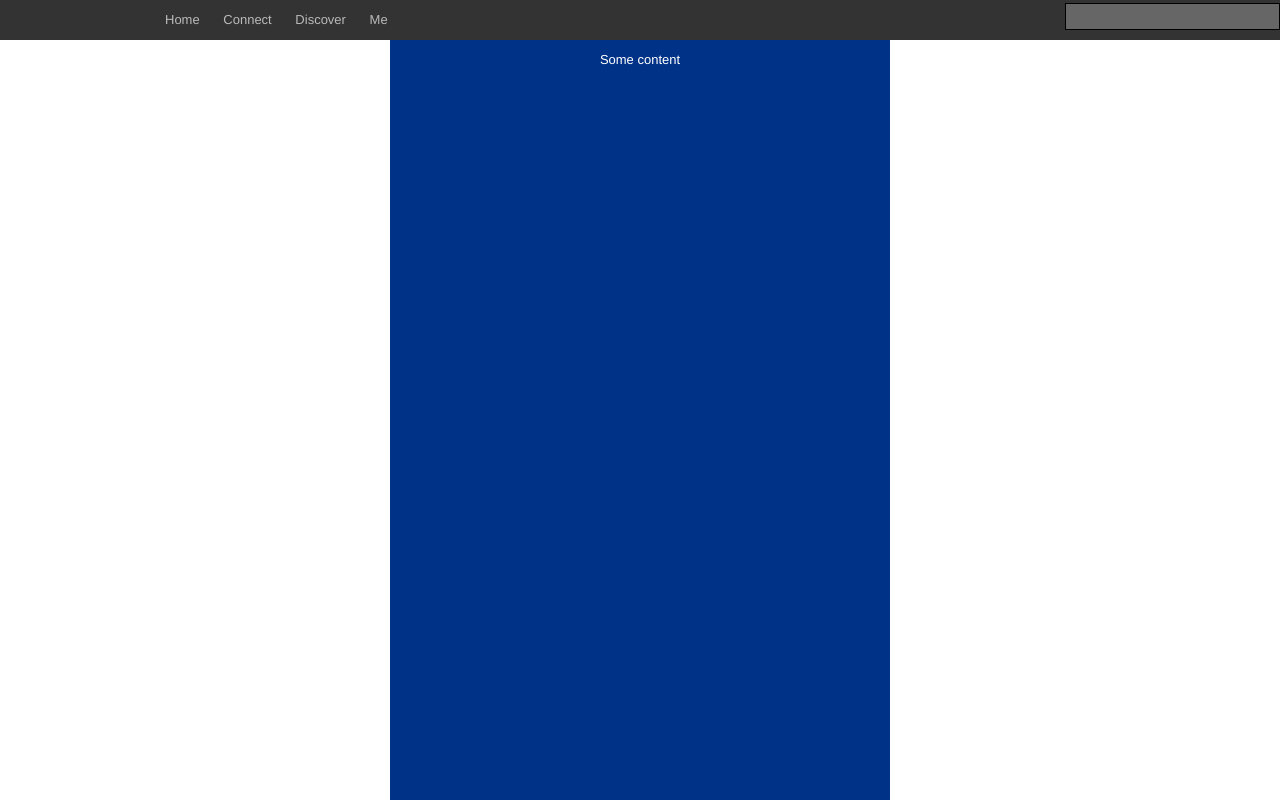
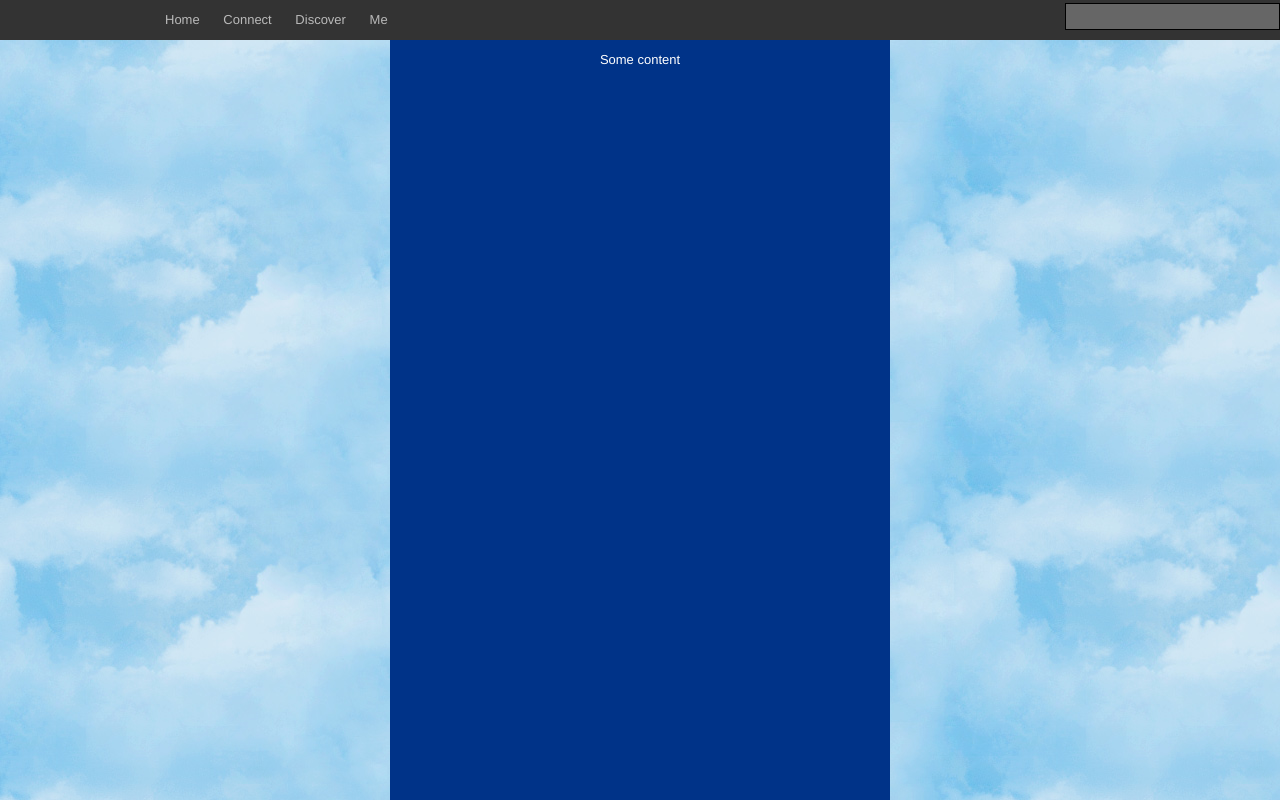
Before and after one commit to Em01/Cloning-Twitter, a plain HTML site: page index.html in a window 1280 px wide. Drawn offline with Linux system fonts and the light colour scheme; files whose address does not match are found by name.

Commit message:
styled body background

```diff
--- a/index.html
+++ b/index.html
@@ -1,5 +1,6 @@
 <!DOCTYPE hmtl>
 <html>
+<body background="clouds.png">
 <head>
 <meta http-equiv="Content-Type" content="text/html; charset=UTF-8" />
 <title>Twitter Clone</title>
```
Also changed, not shown: clouds.png (added).
